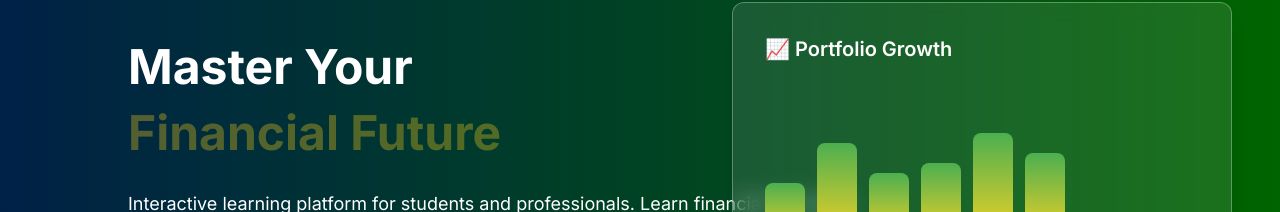
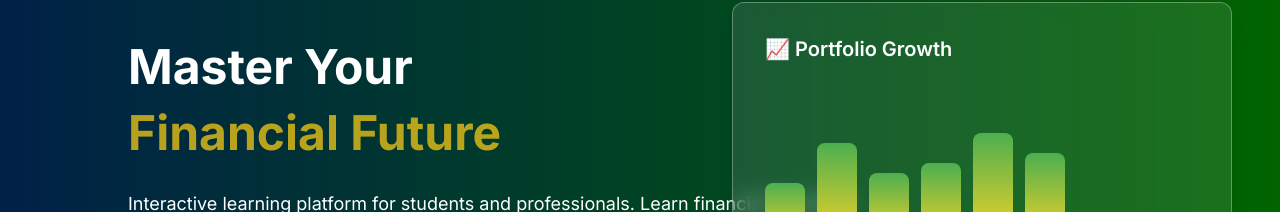
Before and after one commit to Clusters-Config/Fin-Quest, a React (Vite) app in the folder frontend/: page / in a window 1280 px wide. Shown: the part 206-418 px from the top of the page. Built offline with nearby package versions, Linux system fonts and the light colour scheme; no server answers.

Commit message:
feat: enhance animation timing and easing for homepage elements

```diff
--- a/frontend/src/pages/Homepage.jsx
+++ b/frontend/src/pages/Homepage.jsx
@@ -116,8 +116,8 @@ function Homepage() {
       initial={{ opacity: 0, y: 20 }}
       animate={{ opacity: 1, y: 0 }}
       transition={{
-        duration: 0.1,
-        ease: "easeInOut",
+        duration: 0.8,
+        ease: "easeOut",
         repeat: Infinity,
         repeatType: "reverse",
       }}
```
